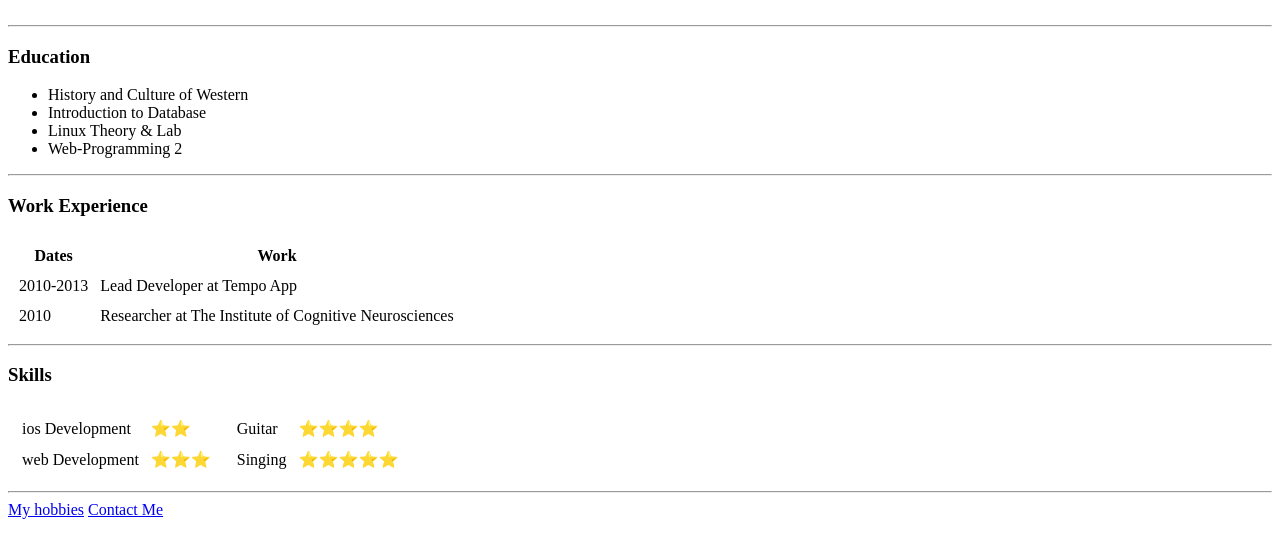
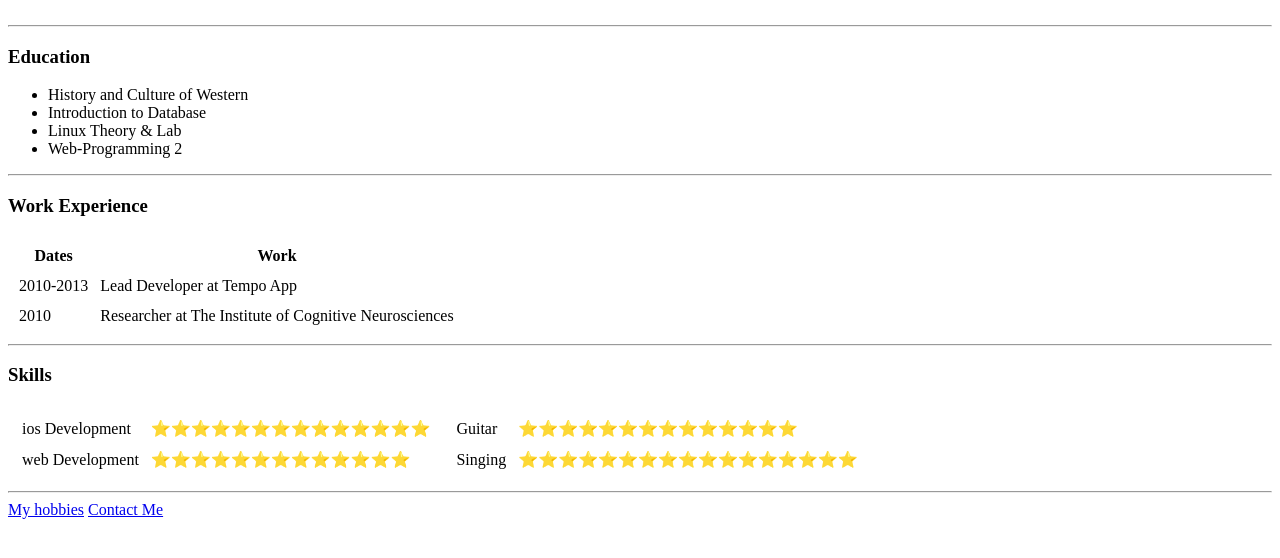
Before and after one commit to Sn-Kinos/The-Complete-2021-Web-Development-bootcamp, a plain HTML site: page index.html in a window 1280 px wide. Shown: the part 182-740 px from the top of the page. Drawn offline with Linux system fonts and the light colour scheme.

Commit message:
Update index.html

```diff
--- a/index.html
+++ b/index.html
@@ -62,11 +62,11 @@
         <table cellspacing="10">
           <tr>
             <td>ios Development</td>
-            <td>⭐⭐</td>
+            <td>⭐⭐⭐⭐⭐⭐⭐⭐⭐⭐⭐⭐⭐⭐</td>
           </tr>
           <tr>
             <td>web Development</td>
-            <td>⭐⭐⭐</td>
+            <td>⭐⭐⭐⭐⭐⭐⭐⭐⭐⭐⭐⭐⭐</td>
           </tr>
         </table>
       </td>
@@ -74,11 +74,11 @@
         <table cellspacing="10">
           <tr>
             <td>Guitar</td>
-            <td>⭐⭐⭐⭐</td>
+            <td>⭐⭐⭐⭐⭐⭐⭐⭐⭐⭐⭐⭐⭐⭐</td>
           </tr>
           <tr>
             <td>Singing</td>
-            <td>⭐⭐⭐⭐⭐</td>
+            <td>⭐⭐⭐⭐⭐⭐⭐⭐⭐⭐⭐⭐⭐⭐⭐⭐⭐</td>
           </tr>
         </table>
       </td>
```
